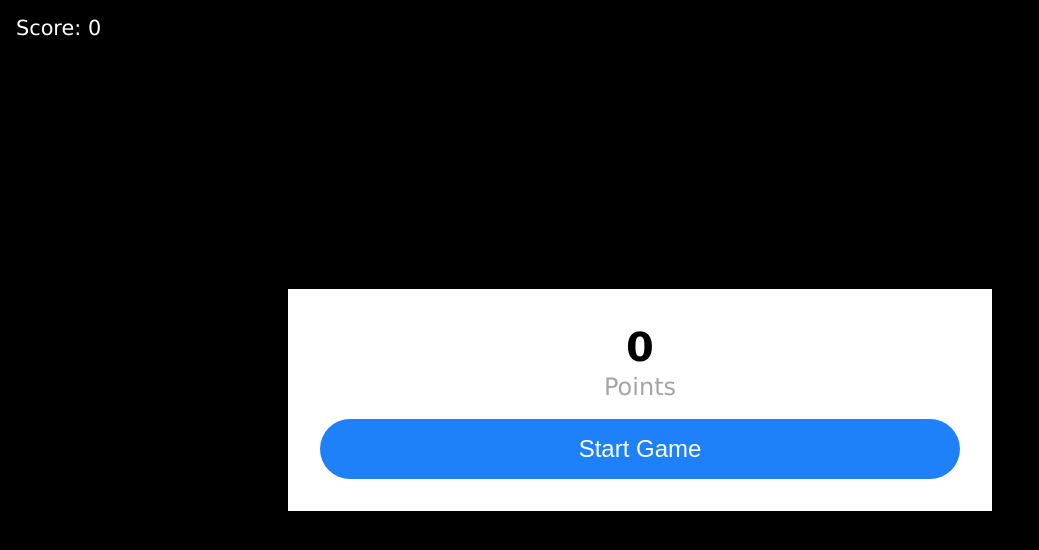
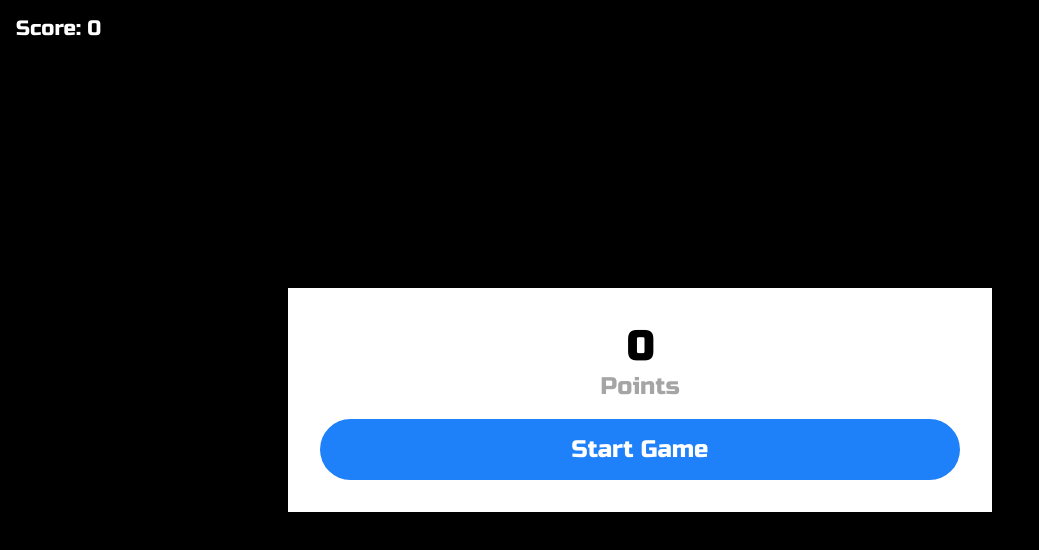
Before and after one commit to FilipSokol/js-space-shooter, a plain HTML site: page index.html in a window 1280 px wide. Shown: the whole page, without its empty margins (0-1039 px from the left). Drawn offline with Linux system fonts and the light colour scheme.

Commit message:
fix small bug

```diff
--- a/index.html
+++ b/index.html
@@ -3,6 +3,12 @@
   <head>
     <meta charset="UTF-8" />
     <link rel="stylesheet" href="style.css" />
+    <link rel="preconnect" href="https://fonts.googleapis.com" />
+    <link rel="preconnect" href="https://fonts.gstatic.com" crossorigin />
+    <link
+      href="https://fonts.googleapis.com/css2?family=Russo+One&display=swap"
+      rel="stylesheet"
+    />
     <title>Space Shooter</title>
   </head>
   <body>
--- a/index.js
+++ b/index.js
@@ -1,8 +1,8 @@
 const canvas = document.querySelector("canvas");
 const ctx = canvas.getContext("2d");
 
-canvas.height = innerHeight;
-canvas.width = innerWidth;
+canvas.height = window.innerHeight;
+canvas.width = window.innerWidth;
 
 const smallScore = document.querySelector("#score");
 const bigScore = document.querySelector("#ui-score");
@@ -129,7 +129,6 @@ function spawnEnemy() {
       y = Math.random() < 0.5 ? 0 - radius : canvas.height + radius;
     }
 
-    // Kolor meteorów
     const color = `hsl(360, 0%, ${(Math.floor(Math.random() * 7) + 2) * 10}%)`;
 
     const angle = Math.atan2(canvas.height / 2 - y, canvas.width / 2 - x);
@@ -161,7 +160,6 @@ function animate() {
     }
   });
 
-  // Wyrenderowanie ziemi
   const img = new Image();
   img.src = "./earth.png";
   img.onload = () => {
@@ -171,7 +169,6 @@ function animate() {
   projectiles.forEach((projectile, index) => {
     projectile.update();
 
-    // Usuwanie po tym jak wyleca za krawedzie ekranu
     if (
       projectile.x + projectile.radius < 0 ||
       projectile.x - projectile.radius > canvas.width ||
@@ -226,7 +223,7 @@ function animate() {
         } else {
           scoreCounter += 250;
           smallScore.innerHTML = scoreCounter;
-          // Dodałem Timeouta, zeby usunac efekt migania przy usuwaniu obiektu z tablicy
+
           setTimeout(() => {
             enemies.splice(enemyIndex, 1);
             projectiles.splice(projectileIndex, 1);
--- a/style.css
+++ b/style.css
@@ -1,7 +1,13 @@
 body {
   margin: 0;
-  font-family: Verdana, Geneva, Tahoma, sans-serif;
+  font-family: "Russo One", sans-serif;
   background-color: black;
+  height: 100vh;
+  width: 100vw;
+}
+
+canvas {
+  display: block;
 }
 
 .score-box {
@@ -46,6 +52,7 @@ body {
 
 #ui-button {
   font-size: 1.5rem;
+  font-family: "Russo One", sans-serif;
   border: none;
   border-radius: 3rem;
   color: white;
```
